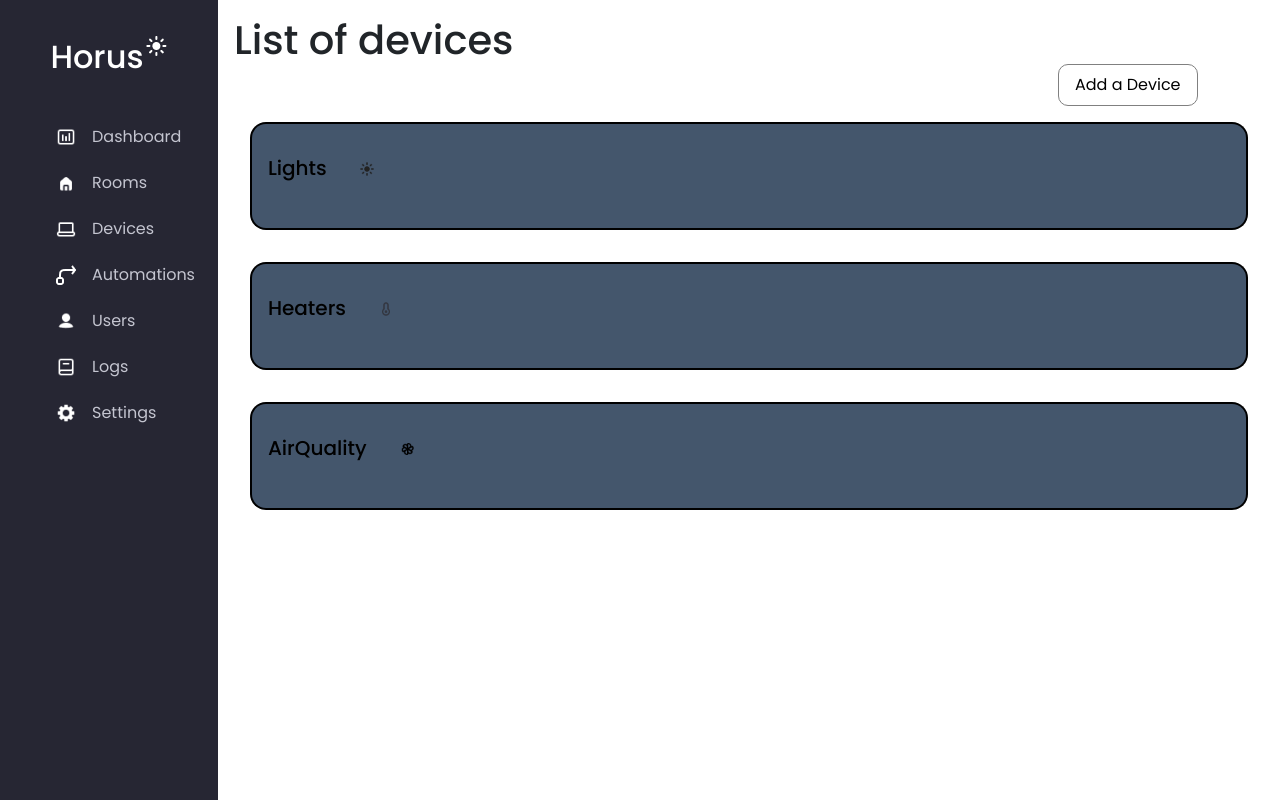
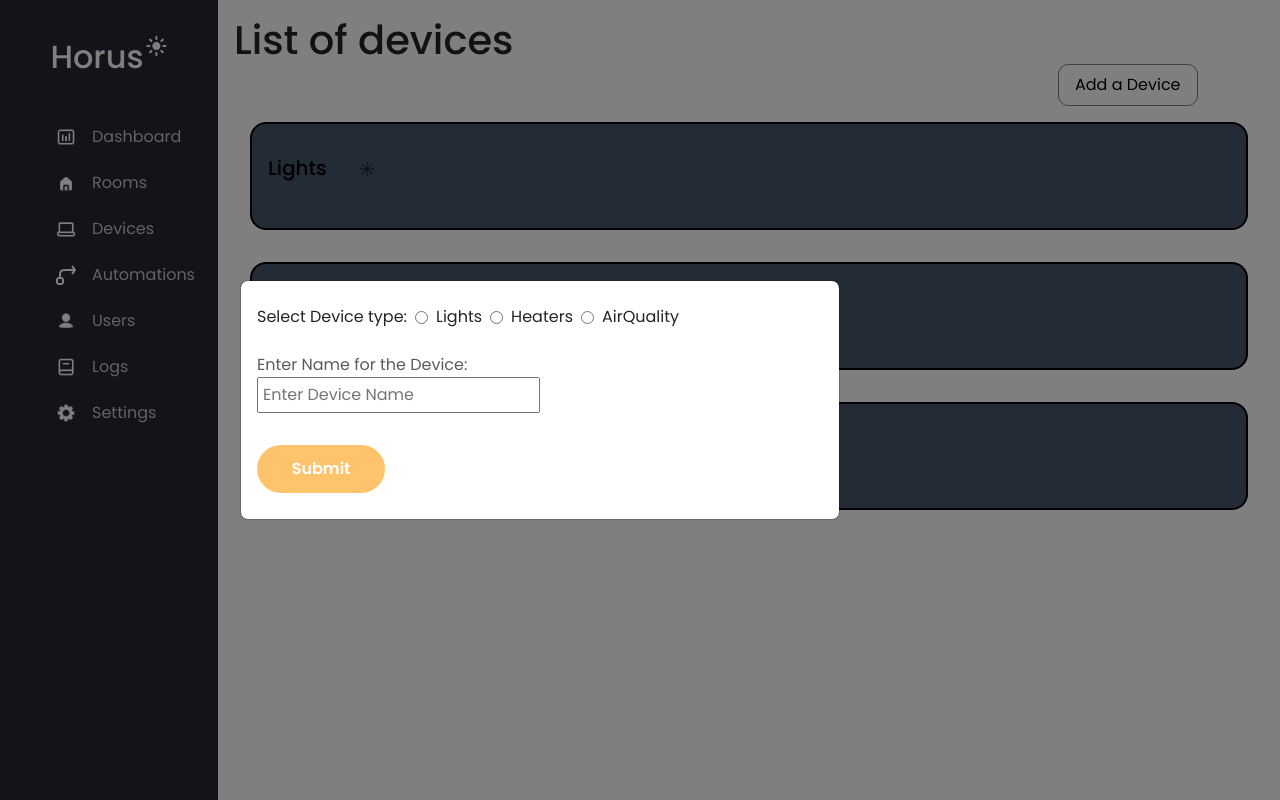
Before and after one commit to Bi7al/Horus2.io, a React (Vite) app: page /Devices in a window 1280 px wide. Both pictures are taken after a click on the button "Add a Device". Built offline with nearby package versions, Linux system fonts and the light colour scheme.

Commit message:
Added Functionality To Add Device

```diff
--- a/src/Components/Devices/Devices.css
+++ b/src/Components/Devices/Devices.css
@@ -105,3 +105,33 @@
 .opt-btn:hover{
 background-color: rgb(174, 174, 174);
 }
+.option-device-type{
+    display: flex;
+    align-items: center;
+    gap: .5rem;
+    flex-wrap: wrap;
+}
+.height{
+    height: 15rem;
+}
+.device-type-input{
+    height: 2.5rem;
+    display: flex;
+    align-items:center ;
+    gap: .5rem;
+}
+.device-name-input{
+    display: flex;
+    flex-direction: column;
+
+}
+.new-device-submit-btn{
+    background-color: rgb(255, 196, 107);
+    padding: .75rem;
+    width: 8rem;
+    color: white;
+    font-weight: 600;
+    border: none;
+    margin-top: 2rem;
+    border-radius: 5rem;
+}
--- a/src/Components/Devices/Devices.jsx
+++ b/src/Components/Devices/Devices.jsx
@@ -1,4 +1,4 @@
-import React, { useState } from 'react';
+import React, { useRef, useState } from 'react';
 import "./Devices.css"
 
 function Devices() {
@@ -6,7 +6,7 @@ function Devices() {
     //Can also Use Multiple states for multiple device types
     const [devices, setDevices] = useState({
         Lights: {
-            count: 6,
+
             type: 'Lamps',
             devices: [
                 { id: 1, name: 'Living Room Lamp' },
@@ -15,6 +15,7 @@ function Devices() {
 
 
             ],
+            count: 3,
         },
         Heaters: {
             count: 2,
@@ -29,51 +30,57 @@ function Devices() {
             devices: [],
         },
     });
-    //* PLACE HOLDER CODE SECTION
-    //! Initialize new device input state
-    // const [newDevice, setNewDevice] = useState('');
+
+    const [newDevice, setNewDevice] = useState({
+        id: 0,
+        deviceName: '',
+        deviceType: '',
+    });
+    function onChange(e) {
+        setNewDevice({ ...newDevice, [e.target.name]: e.target.value });
+    }
+    const ClseBtn = useRef();
+
+
 
     // Function to add a new device
-    const addDevice = () => {
-        //!Left As placeholder
-        // // Check if input is not empty
-        // if (newDevice.trim() !== '') {
-        //     // Extract type and count from input
-        //     const type = newDevice.split(' ')[0];
-        //     const count = parseInt(newDevice.split(' ')[1]);
+    function addNewDevice(event) {
+        event.preventDefault();
+        setNewDevice((prev) => {
+            return { ...prev, id: new Date().getTime() }
+        })
+        setDevices((prev) => ({
+            ...prev,
+            [newDevice.deviceType]: {
+                ...prev[newDevice.deviceType],
+                devices: [...prev[newDevice.deviceType].devices, {
+                    id: newDevice.id,
+                    name: newDevice.deviceName
+                }],
+                count: prev[newDevice.deviceType].count + 1
+            },
 
-        //     // Update devices state with new device
-        //     setDevices((prevDevices) => ({
-        //         ...prevDevices,
-        //         [type.toLowerCase()]: {
-        //             count,
-        //             type,
-        //             devices: [],
-        //         },
-        //     }));
+        }))
+        setNewDevice({
+            id: 0,
+            deviceName: '',
+            deviceType: '',
+        });
+        ClseBtn.current.click();
 
-        //     // Reset new device input
-        //     setNewDevice('');
-        // }
     };
 
     // Function to assign device to room
     function assignDeviceToRoom(deviceId, roomId) {
-        //!Place holder code
-        // Update devices state with assigned room
-        // setDevices((prevDevices) => {
-        //     const deviceType = Object.keys(prevDevices).find((type) => prevDevices[type].devices.find((device) => device.id === deviceId));
-        //     const deviceIndex = prevDevices[deviceType].devices.findIndex((device) => device.id === deviceId);
-        //     prevDevices[deviceType].devices[deviceIndex].room = roomId;
-        //     return prevDevices;
-        // });
+
     };
 
     return (
+        <>
             <div className="device-wrapper">
                 <h1>List of devices</h1>
                 <div className="addbtn">
-                <button>Add a Device</button>
+                    <button data-bs-toggle="modal" data-bs-target='#input-modal-new-device'>Add a Device</button>
                 </div>
                 {/* Render device list */}
                 <div className="device-list-container">
@@ -114,6 +121,36 @@ function Devices() {
                 </div>
             </div>
 
+
+            {/* MOdal to add a new Device */}
+            <div className="modal fade" id="input-modal-new-device" tabIndex="-1" role="dialog" aria-labelledby="exampleModalLabel" aria-hidden="true">
+                <div className="modal-dialog modal-dialog-centered modal-lg" role="document">
+                    <div className="modal-content p-3 height w-75">
+                        <form action="" onSubmit={addNewDevice}>
+                            <div className="device-type-input mb-3">
+                                Select Device type: {
+                                    Object.keys(devices).map((key, index) => {
+                                        return (
+                                            <div key={index} className="option-device-type ">
+                                                <input type="radio" id='heater' name='deviceType' value={key} onChange={onChange} required />
+                                                <label htmlFor="heater">{key}</label>
+                                            </div>
+                                        )
+                                    })
+                                }
+                            </div>
+                            <div className="device-name-input">
+                                <label htmlFor="device-name" className='text-muted'>Enter Name for the Device:</label>
+                                <input type="text" className='p-1 w-50' id="device-name" name="deviceName" value={newDevice.deviceName} onChange={onChange} placeholder="Enter Device Name" required />
+                            </div>
+                            <button className='new-device-submit-btn'>Submit</button>
+                            <button hidden data-bs-dismiss="modal" ref={ClseBtn}></button>
+                        </form>
+                    </div>
+                </div>
+            </div>
+        </>
+
     );
 }
 
```
Lines whose indentation alone changed are shown as unchanged.
